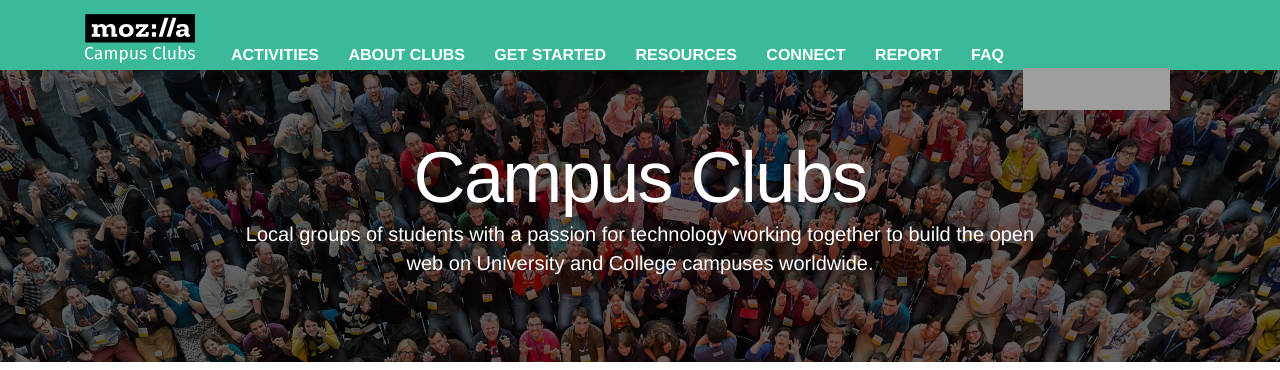
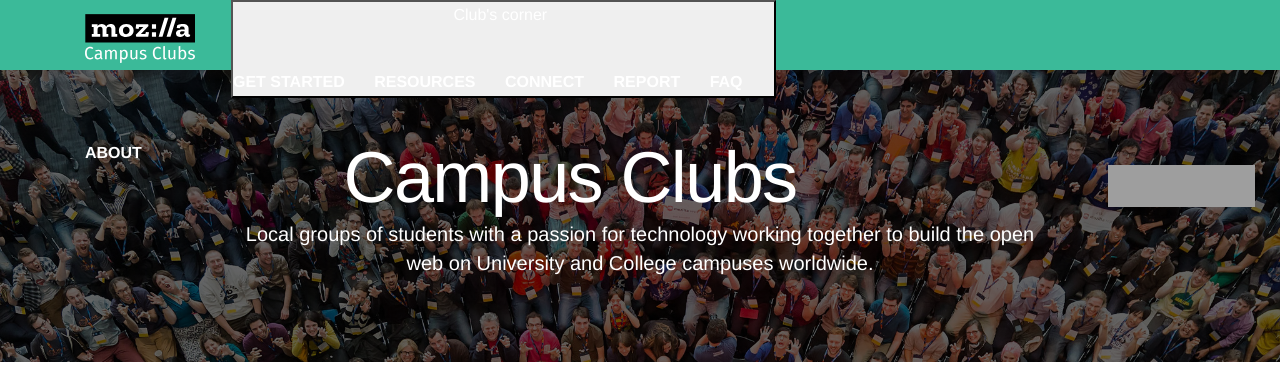
Before and after one commit to mozilla/mozilla-campus-clubs, a Jekyll site: the page built from index.html, in a window 1280 px wide and 900 px high, cut to the strip 0-370 px from the top of the window. Built offline with Jekyll 4.4.1, drawn with Linux system fonts in a browser that asks for light colours; some web fonts are replaced; grey boxes are pictures that could not be loaded.

Commit message:
new header.html

```diff
--- a/_includes/header.html
+++ b/_includes/header.html
@@ -7,16 +7,19 @@
       <button class="navbar-toggler hidden-lg-up" type="button" data-toggle="collapse" data-target="#exCollapsingNavbar" aria-controls="exCollapsingNavbar" aria-expanded="false" aria-label="Toggle navigation">
         &#9776;
       </button>
-      <div class="collapse navbar-toggleable-md" id="exCollapsingNavbar">
-        <a class="nav-link" href="/activities/">Activities</a>
-        <a class="nav-link" href="/about/">About Clubs</a>
+     <div class = "dropdown">
+      <button class = "nav link" href="">Club's corner</botton>
+      <div class="dropdown-content">
+
         <a class="nav-link" href="/get-started/">Get Started</a>
         <a class="nav-link" href="/resources/">Resources</a>
         <a class="nav-link" href="/connect/">Connect</a>
         <a class="nav-link" href="/report/#">Report</a>
         <a class="nav-link" href="/faq/">FAQ</a>
-      </div>
-
+          </div>
+        </div>
+  <a class="nav-link" href="/about/">About</a>
+</div>
       <div id="tabzilla" class="hidden-lg-down">
         <a href="https://www.mozilla.org/" data-link-type="nav" data-link-name="tabzilla">Mozilla</a>
       </div>
```
